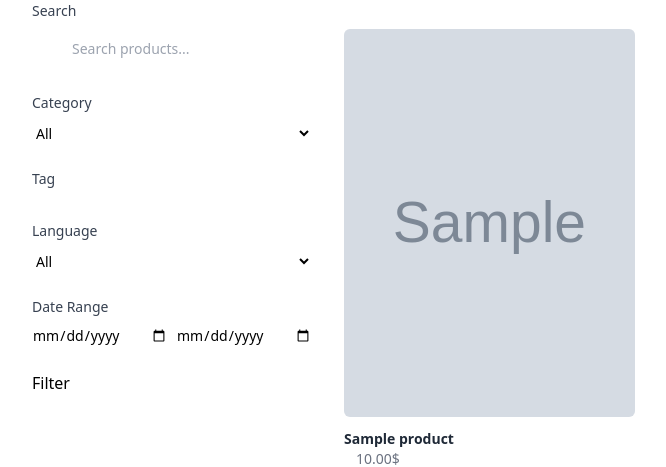
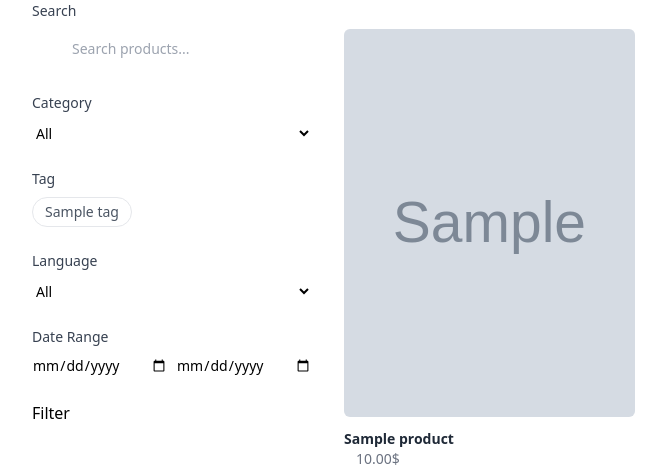
Before and after one commit to libredesarrollo/django-shopping, a Django app: page /store/product in a window 1280 px wide. Shown: the part 199-666 px from the top of the page, without its empty margins (0-666 px from the left). Run offline with Django 5.2, Linux system fonts and the light colour scheme; tables that the repository leaves empty hold one stand-in row (values such as "Sample post"); grey boxes marked "Sample" are stand-in pictures; some libraries are stand-ins or nearby versions.

Commit message:
detalles

```diff
--- a/store/templates/fragment/payment/index.html
+++ b/store/templates/fragment/payment/index.html
@@ -43,12 +43,12 @@
                     type="submit"
                     class="h-full px-3 btn-success rounded-r-md"
                 >
-                    <svg xmlns="http://www.w3.org/2000/svg" fill="none" viewBox="0 0 24 24" stroke-width="1.5" stroke="currentColor" class="size-5">
+                    <svg xmlns="http://www.w3.org/2000/svg" fill="none" viewBox="0 0 24 24" stroke-width="1.5" stroke="currentColor" class="size-5 text-white">
                         <path stroke-linecap="round" stroke-linejoin="round" d="M6 12 3.269 3.125A59.769 59.769 0 0 1 21.485 12 59.768 59.768 0 0 1 3.27 20.875L5.999 12Zm0 0h7.5" />
                     </svg>
                 </button>
         </form>
-        <p>{{ _('Or') }}</p>
+        <p class="my-3">{{ _('Or') }}</p>
         <button @click="$store.payment.step_one=false" class="btn btn-lg btn-success">
             {{ _('Payment Now') }}
         </button>
--- a/store/templates/store/product/index.html
+++ b/store/templates/store/product/index.html
@@ -36,10 +36,11 @@
                         <div>
                             <label class="mb-2 block text-sm font-medium text-gray-700 dark:text-gray-300">{{ _("Tag") }}</label>
                             <div class="flex flex-wrap gap-2">
-                                {% for i, t in tags.items %}
-                                    <button type="submit" name="tag_id" value="{{ i }}"
-                                        class="rounded-full border px-3 py-1 text-sm transition-colors {% if tag_id == i %}border-primary-500 bg-primary-50 text-primary-600 font-medium{% else %}border-gray-200 text-gray-600 hover:border-primary-500 hover:bg-primary-50 hover:text-primary-600 dark:border-gray-700 dark:text-gray-300 dark:hover:bg-gray-800{% endif %}">
-                                        {{ t }}
+
+                                {% for tag in tags %}
+                                    <button type="submit" name="tag_id" value="{{ tag.id }}"
+                                        class="rounded-full border px-3 py-1 text-sm transition-colors {% if tag.id|stringformat:"s" == request.GET.tag_id %}border-primary-500 bg-primary-50 text-primary-600 font-medium{% else %}border-gray-200 text-gray-600 hover:border-primary-500 hover:bg-primary-50 hover:text-primary-600 dark:border-gray-700 dark:text-gray-300 dark:hover:bg-gray-800{% endif %}">
+                                        {{ tag.title }}
                                     </button>
                                 {% endfor %}
                             </div>
--- a/store/templates/store/product/partials/detail/desks.html
+++ b/store/templates/store/product/partials/detail/desks.html
@@ -3,7 +3,7 @@
 
 {% if product.image %}
     <img class="post" alt="{{ product.title }}" title="{{ product.title }}"
-            src="{{ product.get_image_url }}">
+            src="{{ product.getImageUrl }}">
 {% endif %}
 
 <div class="flex flex-row gap-5 justify-center">
@@ -18,7 +18,7 @@
         </div>
         {% for t in product.tags.all %}
             <a class="btn-sm btn-success-border" target="_blank"
-                href="{% url 's.b.index' tag_id=t.id %}">
+                href="{% url 'b.index' %}?tag_id={{ t.id }}">
                 {{ t.title }}
             </a>
         {% endfor %}
--- a/store/templates/store/product/show.html
+++ b/store/templates/store/product/show.html
@@ -53,7 +53,7 @@
                     <h3 class="text-sm font-medium text-gray-900 dark:text-white">{{ _("Tags") }}</h3>
                     <div class="mt-2 flex flex-wrap gap-2">
                         {% for t in product.tags.all %}
-                            <a href="{% url 'store:blog_index' %}?tag_id={{ t.id }}" class="btn-tag">{{ t.title }}</a>
+                            <a href="{% url 'b.index' %}?tag_id={{ t.id }}" class="btn-tag">{{ t.title }}</a>
                         {% endfor %}
                     </div>
                 </div>
--- a/theme/static_src/src/styles.css
+++ b/theme/static_src/src/styles.css
@@ -191,6 +191,10 @@
   @apply text-purple-600 hover:text-white border-purple-600 border-2 rounded hover:bg-purple-600
 }
 
+.btn-tag{
+  @apply inline-flex items-center rounded-full bg-gray-100 dark:bg-gray-700 px-3 py-1 text-sm font-medium text-gray-600 dark:text-gray-200 hover:bg-gray-200 dark:hover:bg-gray-600
+}
+
 /* btns */
 
 /* youtube */
```
